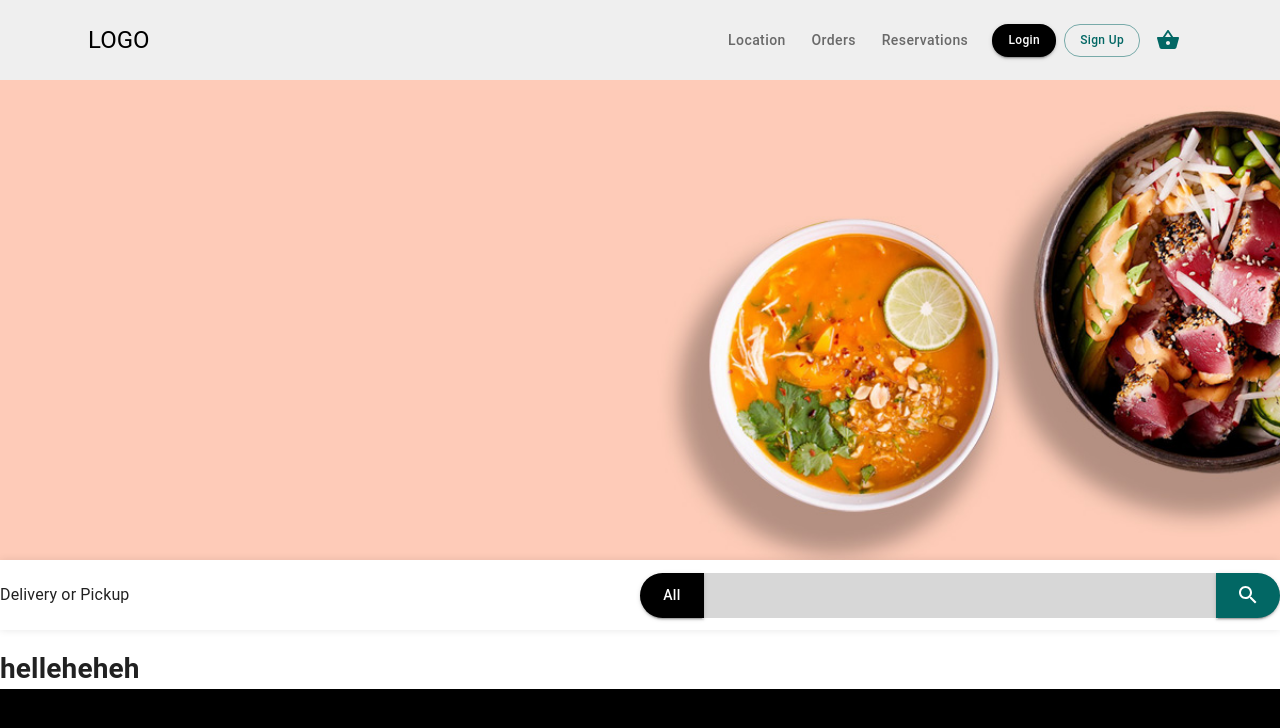
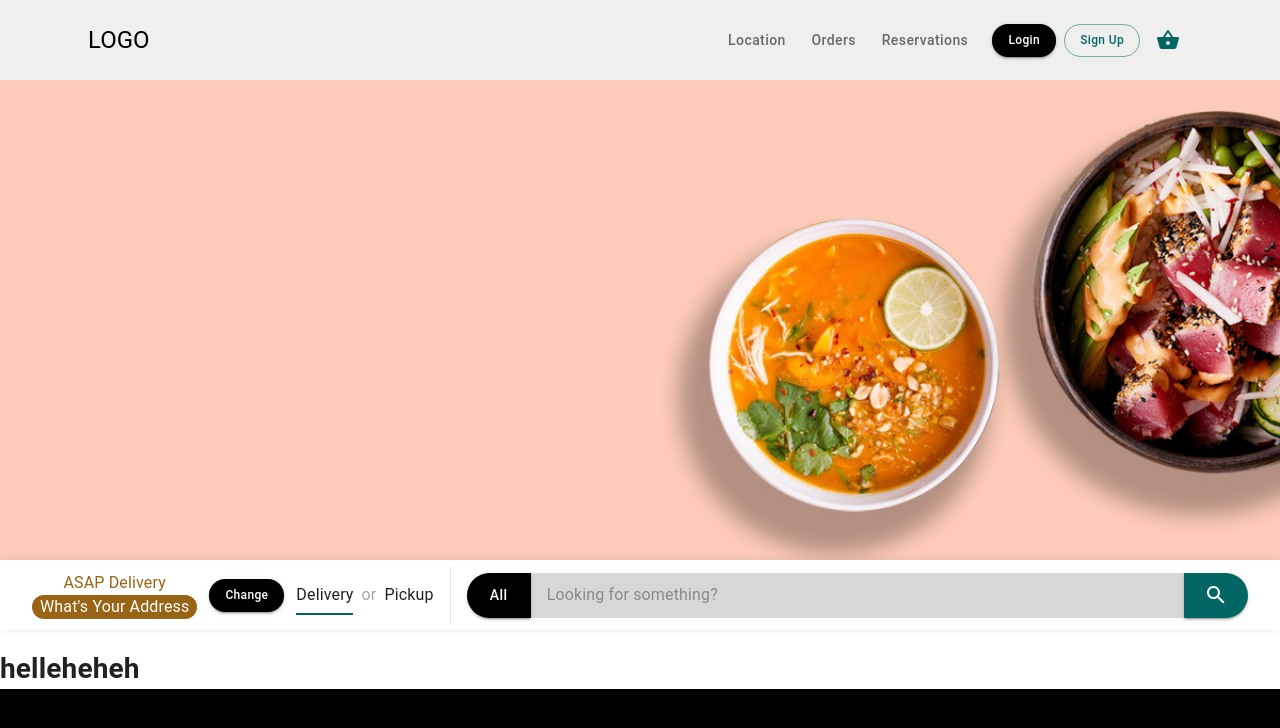
Before and after one commit to mmdalipour/restaurant-material-design, a React (Create React App) app: page / in a window 1280 px wide. Shown: the top 728 px of the page. Built offline with nearby package versions, Linux system fonts and the light colour scheme.

Commit message:
completed action bar

```diff
--- a/src/components/ActionBar/ActionBar.jsx
+++ b/src/components/ActionBar/ActionBar.jsx
@@ -3,14 +3,15 @@ import { makeStyles } from "@material-ui/styles";
 
 // components
 import Box from "@material-ui/core/Box";
-import Typography from "@material-ui/core/Typography";
+import Divider from "@material-ui/core/Divider";
 import Searchbar from "../Searchbar";
+import ReceiveOption from "../ReceiveOption";
 import { NAVBAR_HEIGHT } from "../Navbar";
 
 export const ACTIONBAR_HEIGHT = 70;
 
 // styles
-const useStyles = makeStyles(() => ({
+const useStyles = makeStyles((theme) => ({
   root: {
     height: ACTIONBAR_HEIGHT,
     width: "100%",
@@ -20,21 +21,29 @@ const useStyles = makeStyles(() => ({
     alignItems: "center",
     position: "sticky",
     top: NAVBAR_HEIGHT,
+    padding: theme.spacing(0, 4),
+  },
+  divier: {
+    height: "80%"
   },
 }));
 
 const ActionBar = () => {
   const classes = useStyles();
+
   return (
     <Box className={classes.root}>
+      <Box>
+        <ReceiveOption />
+      </Box>
+      <Divider
+        className={classes.divier}
+        orientation="vertical"
+        variant="middle"
+
+      />
       <Box flex={1}>
-        <Typography component="span">Delivery</Typography>
-        <Typography component="span"> or </Typography>
-        <Typography component="span">Pickup</Typography>
-      </Box>
-
-      <Box flex={1}>
-        <Searchbar />
+        <Searchbar placeholder="Looking for something?"/>
       </Box>
     </Box>
   );
--- a/src/components/ReceiveOption/ReceiveOption.jsx
+++ b/src/components/ReceiveOption/ReceiveOption.jsx
@@ -1,53 +1,153 @@
-import React from "react";
+import React, { useState, useRef, useEffect } from "react";
 import { makeStyles } from "@material-ui/styles";
-
-// porp-types
-import PropTypes from "prop-types";
 
 // components
 import Box from "@material-ui/core/Box";
 import Typography from "@material-ui/core/Typography";
+import Button from "@material-ui/core/Button";
 
 // styles
 const useStyles = makeStyles((theme) => ({
   root: {
     position: "relative",
+    width: "fit-content",
   },
-  delivery: {},
+  delivery: {
+    cursor: "pointer",
+  },
   seprator: {
     color: "#a5a5a5",
     margin: theme.spacing(0, 1),
   },
-  pickup: {},
+  pickup: {
+    cursor: "pointer",
+  },
   marker: {
     position: "absolute",
     bottom: theme.spacing(-1),
     left: 0,
     height: "2px",
     backgroundColor: theme.palette.primary.main,
+    transition: "0.3s ease",
+  },
+  button: {
+    borderRadius: "1rem",
+    fontSize: 12,
+    margin: theme.spacing(0, 1.5),
+  },
+  pickupAddress: {
+    color: "#a5a5a5",
+    cursor: "pointer"
+  },
+  addressText: {
+    color: "#996515",
+  },
+  deliveryAddress: {
+    backgroundColor: "#996515",
+    color: "white",
+    borderRadius: theme.spacing(2),
+    cursor: "pointer",
+    padding: theme.spacing(0,1)
   },
 }));
 
-const ReceiveOption = ({ option = "delivery" }) => {
+const ReceiveOption = ({}) => {
   const classes = useStyles();
+
+  const [option, setOption] = useState(0);
+  const [rootWidth, setRootWidth] = useState(0);
+  const [deliveryWidth, setDeliveryWidth] = useState(0);
+  const [pickupWidth, setPickupWidth] = useState(0);
+
+  // refs
+  const rootRef = useRef();
+  const deliveryRef = useRef();
+  const pickupRef = useRef();
+
+  const getMarkerWidth = () => {
+    if (!deliveryWidth || !pickupWidth) return 0;
+    return option === 0 ? deliveryWidth : pickupWidth;
+  };
+
+  const getMarkerTransform = (width) => {
+    if (!width || !rootWidth) return 0;
+    return option === 0 ? 0 : rootWidth - width;
+  };
+
+  // click events
+  const handleDeliveryClick = () => {
+    setOption(0);
+  };
+
+  const handlePickupClick = () => {
+    setOption(1);
+  };
+
+  useEffect(() => {
+    const root = rootRef.current;
+    const delivery = deliveryRef.current;
+    const pickup = pickupRef.current;
+
+    setRootWidth(root.offsetWidth);
+    setDeliveryWidth(delivery.offsetWidth);
+    setPickupWidth(pickup.offsetWidth);
+  }, []);
+
+  const getInfoRender = () => {
+    return option === 0 ? (
+      <Box display="flex" flexDirection="column" alignItems="center">
+        <Typography className={classes.addressText}>ASAP Delivery</Typography>
+        <Typography className={classes.deliveryAddress}>What's Your Address</Typography>
+      </Box>
+    ) : (
+      <Box display="flex" flexDirection="column" alignItems="center">
+        <Typography className={classes.addressText}>ASAP Pickup</Typography>
+        <Typography className={classes.pickupAddress}>
+          Beverly Hills - 1008 Elden Way
+        </Typography>
+      </Box>
+    );
+  };
+
+  const markerWidth = getMarkerWidth();
+  const makertTransform = getMarkerTransform(markerWidth);
+  const markerStyles = {
+    width: markerWidth,
+    transform: `translateX(${makertTransform}px)`,
+  };
+
   return (
-    <Box className={classes.root}>
-      <Typography component="span" className={classes.delivery}>
+    <Box display="flex" alignItems="center">
+      {getInfoRender()}
+
+      <Button className={classes.button} variant="contained" color="secondary">
+        Change
+      </Button>
+
+      <Box ref={rootRef} className={classes.root}>
+        <Typography
+          ref={deliveryRef}
+          component="span"
+          className={classes.delivery}
+          onClick={handleDeliveryClick}
+        >
           Delivery
         </Typography>
         <Typography component="span" className={classes.seprator}>
           or
         </Typography>
-      <Typography component="span" className={classes.pickup}>
+        <Typography
+          ref={pickupRef}
+          component="span"
+          className={classes.pickup}
+          onClick={handlePickupClick}
+        >
           Pickup
         </Typography>
-      <div className={classes.marker}></div>
+        <div style={markerStyles} className={classes.marker}></div>
+      </Box>
     </Box>
   );
 };
 
-ReceiveOption.propTypes = {
-  option: PropTypes.oneOf(["delivery", "pickup"]),
-};
-
 export default ReceiveOption;
--- a/src/components/Searchbar/Searchbar.jsx
+++ b/src/components/Searchbar/Searchbar.jsx
@@ -1,5 +1,8 @@
 import React from "react";
 import { makeStyles } from "@material-ui/styles";
+
+// prop-types
+import PropTypes from "prop-types";
 
 // components
 import Box from "@material-ui/core/Box";
@@ -29,10 +32,10 @@ const useStyles = makeStyles((theme) => {
     },
     inputContainer: {
       flex: 1,
-      padding: theme.spacing(0, 2)
+      padding: theme.spacing(0, 2),
     },
     input: {
-        width: "100%"
+      width: "100%",
     },
     endButton: {
       borderRadius: `0 ${ACTIONBAR_RADIUS} ${ACTIONBAR_RADIUS} 0`,
@@ -41,7 +44,7 @@ const useStyles = makeStyles((theme) => {
   };
 });
 
-const Searchbar = () => {
+const Searchbar = ({ placeholder }) => {
   const classes = useStyles();
   return (
     <Box className={classes.root}>
@@ -57,7 +60,7 @@ const Searchbar = () => {
 
       {/* start input base */}
       <Box className={classes.inputContainer}>
-        <InputBase className={classes.input} />
+        <InputBase placeholder={placeholder} className={classes.input} />
       </Box>
       {/* end input base */}
 
@@ -70,4 +73,8 @@ const Searchbar = () => {
   );
 };
 
+Searchbar.propTypes = {
+  placeholder: PropTypes.string,
+};
+
 export default Searchbar;
```
Lines whose indentation alone changed are shown as unchanged.
